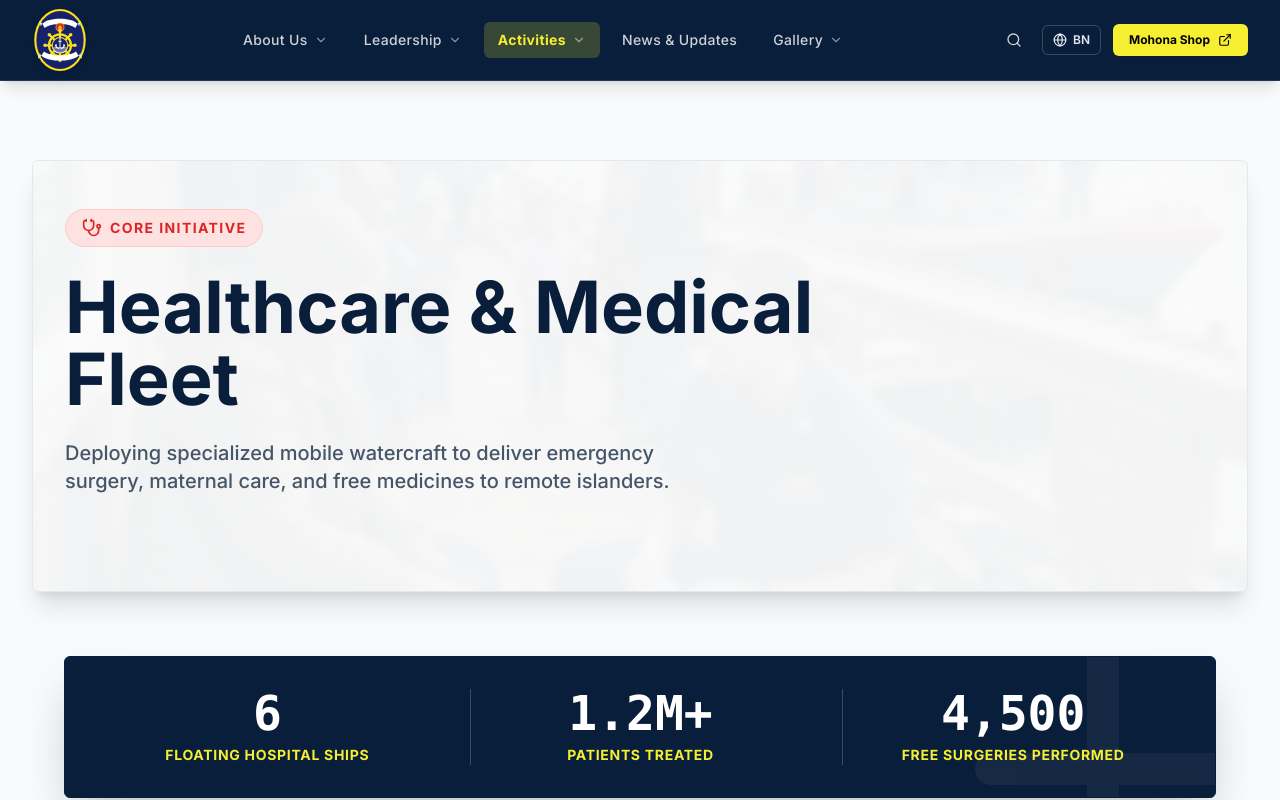
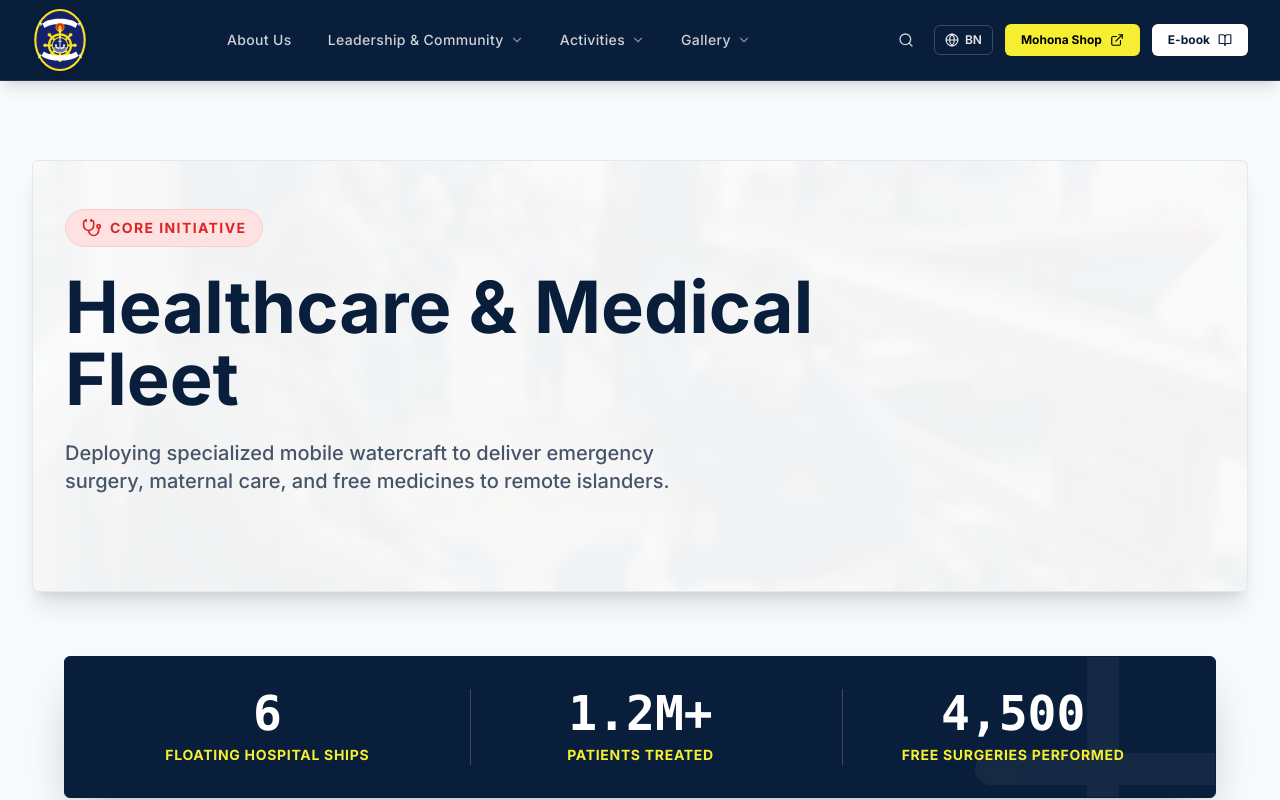
Before and after one commit to nasiruddin-an4/CGWWA, a Next.js app: page /activities/healthcare in a window 1280 px wide. Shown: the top 800 px of the page. Built offline with nearby package versions, Linux system fonts and the light colour scheme.

Commit message:
refactor: update Footer and HeaderNavbar components to include social media icons, E-book navigation, and a full navigation menu list.

```diff
--- a/app/page.jsx
+++ b/app/page.jsx
@@ -2,13 +2,10 @@
 
 import React from 'react';
 import { HeroSection } from '@/components/home/HeroSection';
-import { StatisticsSection } from '@/components/home/StatisticsSection';
 import { AboutSection } from '@/components/home/AboutSection';
 import { ProgramsSection } from '@/components/home/ProgramsSection';
-import { NewsSection } from '@/components/home/NewsSection';
 import { EventsSection } from '@/components/home/EventsSection';
 import { GallerySection } from '@/components/home/GallerySection';
-import { EmergencySupportSection } from '@/components/home/EmergencySupportSection';
 
 export default function HomePage() {
   return (
@@ -17,16 +14,13 @@ export default function HomePage() {
 
       <div className="container mx-auto px-4 sm:px-8 py-16 sm:py-24 space-y-20 sm:space-y-32">
         <AboutSection />
-        <StatisticsSection />
       </div>
 
       <ProgramsSection />
 
       <div className="container mx-auto px-4 sm:px-8 py-16 sm:py-24 space-y-20 sm:space-y-32">
-        <NewsSection />
         <EventsSection />
         <GallerySection />
-        <EmergencySupportSection />
       </div>
     </div>
   );
--- a/components/Footer.jsx
+++ b/components/Footer.jsx
@@ -1,7 +1,7 @@
 'use client';
 
 import Link from 'next/link';
-import { Mail, Phone, MapPin, ExternalLink, ShieldCheck } from 'lucide-react';
+import { Mail, Phone, MapPin, ExternalLink, ShieldCheck, Facebook, Twitter, Youtube, MessageCircle } from 'lucide-react';
 import { organizationInfo } from '@/data/organization';
 import { useLanguage } from '@/context/LanguageContext';
 import { CoastGuardLogo } from './CoastGuardLogo';
@@ -11,8 +11,8 @@ export const Footer = () => {
 
   return (
     <footer className="bg-brandBlue text-slate-300 border-t border-white/10 relative overflow-hidden text-xs sm:text-sm">
-      <div className="max-w-7xl mx-auto px-4 sm:px-8 py-12 lg:py-16 relative z-10">
-        <div className="grid grid-cols-1 md:grid-cols-2 lg:grid-cols-4 gap-8 lg:gap-12 pb-12 border-b border-white/10">
+      <div className="max-w-7xl mx-auto px-4 sm:px-8 pt-12 relative z-10">
+        <div className="grid grid-cols-1 md:grid-cols-3 gap-8 lg:gap-12 pb-12 border-b border-white/10">
           <div className="space-y-4">
             <div className="flex items-center gap-3">
               <CoastGuardLogo className="w-12 h-14 shrink-0 drop-shadow-md" />
@@ -38,32 +38,6 @@ export const Footer = () => {
 
           <div>
             <h4 className="font-serif text-white text-xs uppercase tracking-widest mb-4 border-l-2 border-brandYellow pl-2.5">
-              {t('Institutional Navigation', 'প্রতিষ্ঠানের লিংকসমূহ')}
-            </h4>
-            <ul className="space-y-2.5 text-xs text-[#8E9299]">
-              <li><Link href="/about" className="hover:text-white transition-colors">{t('About CGFWA', 'সংস্থার সংক্ষিপ্ত পরিচিতি')}</Link></li>
-              <li><Link href="/about/history" className="hover:text-white transition-colors">{t('History & Founding Charter', 'ইতিহাস ও সনদ')}</Link></li>
-              <li><Link href="/leadership" className="hover:text-white transition-colors">{t('Board of Governors', 'পরিচালনা পর্ষদ')}</Link></li>
-              <li><Link href="/activities" className="hover:text-white transition-colors">{t('Welfare & Community Services', 'সমাজকল্যাণ সেবাসমূহ')}</Link></li>
-              <li><Link href="/programs" className="hover:text-white transition-colors">{t('Flagship Projects (18 Active)', 'চলমান ১৮টি প্রকল্প')}</Link></li>
-            </ul>
-          </div>
-
-          <div>
-            <h4 className="font-serif text-white text-xs uppercase tracking-widest mb-4 border-l-2 border-brandYellow pl-2.5">
-              {t('Publications & Citizen Charter', 'প্রকাশনা ও নাগরিক চার্টার')}
-            </h4>
-            <ul className="space-y-2.5 text-xs text-[#8E9299]">
-              <li><Link href="/downloads" className="hover:text-white transition-colors">{t('Annual Audited Reports', 'বার্ষিক নিরীক্ষিত প্রতিবেদন')}</Link></li>
-              <li><Link href="/downloads" className="hover:text-white transition-colors">{t('Scholarship Application Forms', 'শিক্ষা বৃত্তির ফরম')}</Link></li>
-              <li><Link href="/news" className="hover:text-white transition-colors">{t('Press Releases & Notices', 'প্রেস বিজ্ঞপ্তি ও নোটিশ')}</Link></li>
-              <li><Link href="/events" className="hover:text-white transition-colors">{t('National Events Calendar', 'জাতীয় ইভেন্ট সময়সূচি')}</Link></li>
-              <li><Link href="/gallery" className="hover:text-white transition-colors">{t('Media & Photo Archives', 'মিডিয়া ও ছবি গ্যালারি')}</Link></li>
-            </ul>
-          </div>
-
-          <div>
-            <h4 className="font-serif text-white text-xs uppercase tracking-widest mb-4 border-l-2 border-brandYellow pl-2.5">
               {t('Headquarters Contact', 'হেডকোয়ার্টার্স যোগাযোগ')}
             </h4>
             <ul className="space-y-3 text-xs text-[#8E9299]">
@@ -82,17 +56,35 @@ export const Footer = () => {
                 <Mail className="w-4 h-4 text-brandYellow brightness-150 shrink-0" />
                 <span>{organizationInfo.headquarters.email}</span>
               </li>
-              <li className="pt-2">
-                <div className="p-3 rounded-md bg-brandYellow/20 border border-brandYellow/40 flex items-center justify-between">
-                  <span className="text-white font-medium text-xs">{t('24/7 Helpline', '২৪/৭ হেল্পলাইন')}</span>
-                  <a href="tel:16122" className="font-bold text-brandYellow brightness-150 text-sm hover:underline">16122</a>
-                </div>
-              </li>
             </ul>
+          </div>
+
+          <div>
+            <h4 className="font-serif text-white text-xs uppercase tracking-widest mb-4 border-l-2 border-brandYellow pl-2.5">
+              {t('Connect With Us', 'আমাদের সাথে যুক্ত হোন')}
+            </h4>
+            <div className="flex items-center gap-3 mb-6">
+              <a href="#" className="p-2.5 rounded-full bg-white/5 border border-white/10 hover:bg-brandYellow hover:text-brandBlue text-slate-300 transition-all shadow-sm" aria-label="Facebook">
+                <Facebook className="w-4 h-4" />
+              </a>
+              <a href="#" className="p-2.5 rounded-full bg-white/5 border border-white/10 hover:bg-brandYellow hover:text-brandBlue text-slate-300 transition-all shadow-sm" aria-label="WhatsApp">
+                <MessageCircle className="w-4 h-4" />
+              </a>
+              <a href="#" className="p-2.5 rounded-full bg-white/5 border border-white/10 hover:bg-brandYellow hover:text-brandBlue text-slate-300 transition-all shadow-sm" aria-label="Twitter">
+                <Twitter className="w-4 h-4" />
+              </a>
+              <a href="#" className="p-2.5 rounded-full bg-white/5 border border-white/10 hover:bg-brandYellow hover:text-brandBlue text-slate-300 transition-all shadow-sm" aria-label="YouTube">
+                <Youtube className="w-4 h-4" />
+              </a>
+            </div>
+            <div className="p-3 rounded-md bg-brandYellow/20 border border-brandYellow/40 flex items-center justify-between">
+              <span className="text-white font-medium text-xs">{t('24/7 Helpline', '২৪/৭ হেল্পলাইন')}</span>
+              <a href="tel:16122" className="font-bold text-brandYellow brightness-150 text-sm hover:underline">16122</a>
+            </div>
           </div>
         </div>
 
-        <div className="pt-8 flex flex-col sm:flex-row items-center justify-between gap-4 text-xs text-[#8E9299]">
+        <div className="py-5 flex flex-col sm:flex-row items-center justify-between gap-4 text-xs text-[#8E9299]">
           <p>© {new Date().getFullYear()} Bangladesh Coastal & Community Welfare Association. {t('All Rights Reserved.', 'সর্বস্বত্ব সংরক্ষিত।')}</p>
           <div className="flex items-center gap-4 text-[#8E9299]">
             <Link href="/contact" className="hover:text-white">{t('Terms of Service', 'ব্যবহারের শর্তাবলী')}</Link>
--- a/components/HeaderNavbar.jsx
+++ b/components/HeaderNavbar.jsx
@@ -4,7 +4,7 @@ import { useState, useEffect } from 'react';
 import Link from 'next/link';
 import { usePathname } from 'next/navigation';
 import {
-  Search, Globe, Menu, X, ChevronDown, ExternalLink
+  Search, Globe, Menu, X, ChevronDown, ExternalLink, BookOpen
 } from 'lucide-react';
 import { useLanguage } from '@/context/LanguageContext';
 import { organizationInfo } from '@/data/organization';
@@ -69,9 +69,7 @@ export const HeaderNavbar = ({ onOpenSearch }) => {
           </Link>
 
           <nav className="hidden lg:flex items-center space-x-2 font-medium text-sm tracking-wide">
-            {navigationMenu
-              .filter((item) => ['about', 'leadership', 'activities', 'news', 'gallery'].includes(item.id))
-              .map((item) => {
+            {navigationMenu.map((item) => {
                 const active = isParentActive(item);
                 const hasChildren = item.children && item.children.length > 0;
 
@@ -144,6 +142,10 @@ export const HeaderNavbar = ({ onOpenSearch }) => {
               <span>{t('Mohona Shop', 'মোহনা শপ')}</span>
               <ExternalLink className="w-3.5 h-3.5" />
             </a>
+            <Link href="/ebook" className="inline-flex items-center gap-2 px-4 py-2 rounded-md bg-white text-brandBlue text-xs font-bold transition-all shadow-sm hover:shadow-md hover:bg-slate-100">
+              <span>{t('E-book', 'ই-বুক')}</span>
+              <BookOpen className="w-3.5 h-3.5" />
+            </Link>
           </div>
 
           <div className="flex items-center gap-2 lg:hidden">
@@ -151,6 +153,10 @@ export const HeaderNavbar = ({ onOpenSearch }) => {
               <span>{t('Mohona Shop', 'মোহনা শপ')}</span>
               <ExternalLink className="w-3 h-3" />
             </a>
+            <Link href="/ebook" className="inline-flex items-center gap-1.5 px-3 py-1.5 rounded-md bg-white text-brandBlue text-xs font-bold shadow-sm">
+              <span>{t('E-book', 'ই-বুক')}</span>
+              <BookOpen className="w-3 h-3" />
+            </Link>
             <button onClick={() => setMobileMenuOpen(!mobileMenuOpen)} className="p-2 rounded-md bg-white/10 text-white hover:bg-white/20 focus:outline-none" aria-label="Toggle Mobile Menu">
               {mobileMenuOpen ? <X className="w-5 h-5" /> : <Menu className="w-5 h-5" />}
             </button>
@@ -172,9 +178,7 @@ export const HeaderNavbar = ({ onOpenSearch }) => {
               </button>
             </div>
 
-            {navigationMenu
-              .filter((item) => ['about', 'leadership', 'activities', 'news', 'gallery'].includes(item.id))
-              .map((item) => {
+            {navigationMenu.map((item) => {
                 const hasChildren = item.children && item.children.length > 0;
                 const isExpanded = expandedMobileAccordions[item.id];
                 const active = isParentActive(item);
@@ -223,11 +227,15 @@ export const HeaderNavbar = ({ onOpenSearch }) => {
                 );
               })}
 
-            <div className="pt-2">
+            <div className="pt-2 flex flex-col gap-2">
               <a href="https://mohona-xi.vercel.app/" target="_blank" rel="noopener noreferrer" className="w-full py-2.5 px-4 rounded-md bg-brandYellow text-black font-bold text-xs flex items-center justify-center gap-2 shadow-sm">
                 <span>{t('Visit Mohona Portal', 'মোহনা পোর্টালে যান')}</span>
                 <ExternalLink className="w-4 h-4" />
               </a>
+              <Link href="/ebook" className="w-full py-2.5 px-4 rounded-md bg-white text-brandBlue font-bold text-xs flex items-center justify-center gap-2 shadow-sm" onClick={() => setMobileMenuOpen(false)}>
+                <span>{t('Read E-book', 'ই-বুক পড়ুন')}</span>
+                <BookOpen className="w-4 h-4" />
+              </Link>
             </div>
           </div>
         </div>
--- a/data/navigation.js
+++ b/data/navigation.js
@@ -1,69 +1,42 @@
 
-export const navigationMenu= [
-  {
-    id: 'home',
-    title: 'Home',
-    titleBn: 'মূল পাতা',
-    path: '/',
-    icon: 'Home',
-  },
+export const navigationMenu = [
   {
     id: 'about',
     title: 'About Us',
     titleBn: 'আমাদের সম্পর্কে',
     path: '/about',
     icon: 'Info',
-    children: [
-      {
-        id: 'about-overview',
-        title: 'Overview & Mandate',
-        titleBn: 'সংক্ষিপ্ত পরিচিতি ও ভূমিকা',
-        path: '/about',
-      },
-      {
-        id: 'about-history',
-        title: 'History & Milestones',
-        titleBn: 'ইতিহাস ও মাইলফলক',
-        path: '/about/history',
-      },
-      {
-        id: 'about-mission-vision',
-        title: 'Mission, Vision & Objectives',
-        titleBn: 'মিশন, ভিশন ও প্রধান লক্ষ্যসমূহ',
-        path: '/about/mission-vision',
-      },
-    ],
   },
   {
     id: 'leadership',
-    title: 'Leadership',
-    titleBn: 'নেতৃত্ব',
+    title: 'Leadership & Community',
+    titleBn: 'নেতৃত্ব ও কমিউনিটি',
     path: '/leadership',
     icon: 'Award',
     children: [
       {
-        id: 'chairman-message',
-        title: "Chairman's Message",
-        titleBn: 'চেয়ারম্যানের বাণী',
-        path: '/leadership/chairman-message',
+        id: 'president-committee',
+        title: 'President Committee',
+        titleBn: 'প্রেসিডেন্ট কমিটি',
+        path: '/leadership/president-committee',
       },
       {
-        id: 'director-message',
-        title: "Director's Message",
-        titleBn: 'মহাপরিচালকের বাণী',
-        path: '/leadership/director-message',
+        id: 'central-committee',
+        title: 'Central Committee',
+        titleBn: 'কেন্দ্রীয় কমিটি',
+        path: '/leadership/central-committee',
       },
       {
-        id: 'leadership-team',
-        title: 'Leadership Team',
-        titleBn: 'নেতৃত্ব পরিষদ',
-        path: '/leadership/team',
+        id: 'chairman-committee',
+        title: 'Chairman Committee',
+        titleBn: 'চেয়ারম্যান কমিটি',
+        path: '/leadership/chairman-committee',
       },
       {
-        id: 'former-leaders',
-        title: 'Former Leaders',
-        titleBn: 'সাবেক নেতৃত্ববৃন্দ',
-        path: '/leadership/former-leaders',
+        id: 'cgfwa-zones',
+        title: 'CGFWA Zones',
+        titleBn: 'সিজিএফডব্লিউএ জোনসমূহ',
+        path: '/leadership/cgfwa-zones',
       },
     ],
   },
@@ -75,93 +48,24 @@ export const navigationMenu= [
     icon: 'Briefcase',
     children: [
       {
-        id: 'activity-welfare',
-        title: 'Welfare Programs',
-        titleBn: 'কল্যাণমূলক সেবা',
-        path: '/activities/welfare-programs',
+        id: 'welfare-program',
+        title: 'Welfare Program',
+        titleBn: 'কল্যাণমূলক কর্মসূচি',
+        path: '/activities/welfare-program',
       },
       {
-        id: 'activity-community',
-        title: 'Community Development',
-        titleBn: 'কমিউনিটি উন্নয়ন',
-        path: '/activities/community-development',
+        id: 'training-program',
+        title: 'Training Program',
+        titleBn: 'প্রশিক্ষণ কর্মসূচি',
+        path: '/activities/training-program',
       },
       {
-        id: 'activity-education',
-        title: 'Education & Literacy',
-        titleBn: 'শিক্ষা ও সাক্ষরতা',
-        path: '/activities/education',
-      },
-      {
-        id: 'activity-healthcare',
-        title: 'Healthcare & Medical Fleet',
-        titleBn: 'স্বাস্থ্যসেবা ও মেডিকেল সেবা',
-        path: '/activities/healthcare',
-      },
-      {
-        id: 'activity-women',
-        title: 'Women Empowerment',
-        titleBn: 'নারী ক্ষমতায়ন',
-        path: '/activities/women-empowerment',
-      },
-      {
-        id: 'activity-social',
-        title: 'Social Responsibility',
-        titleBn: 'সামাজিক দায়িত্ববোধ',
-        path: '/activities/social-responsibility',
+        id: 'community-program',
+        title: 'Community Program',
+        titleBn: 'কমিউনিটি কর্মসূচি',
+        path: '/activities/community-program',
       },
     ],
-  },
-  {
-    id: 'programs',
-    title: 'Programs',
-    titleBn: 'প্রকল্পসমূহ',
-    path: '/programs',
-    icon: 'Layers',
-    badge: 'Active',
-    badgeColor: 'bg-emerald-100 text-emerald-800 border-emerald-300',
-    children: [
-      {
-        id: 'program-01',
-        title: 'Coastal Education & Scholarship (CESP)',
-        titleBn: 'উপকূলীয় শিক্ষা ও উপবৃত্তি প্রকল্প',
-        path: '/programs/coastal-education-scholarship',
-      },
-      {
-        id: 'program-02',
-        title: 'Emergency Fisherman Relief (EFRP)',
-        titleBn: 'জরুরি জেলে সহায়তা প্রকল্প',
-        path: '/programs/emergency-fisherman-relief',
-      },
-      {
-        id: 'program-03',
-        title: 'Women Artisans & Micro-Livelihood (WAML)',
-        titleBn: 'নারী হস্তশিল্প ও ক্ষুদ্র জীবিকা উন্নয়ন',
-        path: '/programs/women-artisans-livelihood',
-      },
-      {
-        id: 'program-04',
-        title: 'Sundarbans Coastal Clean Water & Sanitation',
-        titleBn: 'সুন্দরবন উপকূলীয় নিরাপদ পানি ও স্যানিটেশন',
-        path: '/programs/coastal-clean-water',
-      },
-    ],
-  },
-  {
-    id: 'news',
-    title: 'News & Updates',
-    titleBn: 'সংবাদ ও বিজ্ঞপ্তি',
-    path: '/news',
-    icon: 'Newspaper',
-    badge: 'Latest',
-    badgeColor: 'bg-rose-100 text-rose-800 border-rose-300',
-  },
-  {
-    id: 'events',
-    title: 'Events',
-    titleBn: 'ইভেন্ট',
-    path: '/events',
-    icon: 'Calendar',
   },
   {
     id: 'gallery',
@@ -176,46 +80,6 @@ export const navigationMenu= [
         titleBn: 'ছবি গ্যালারি',
         path: '/gallery/photos',
       },
-      {
-        id: 'gallery-videos',
-        title: 'Video Gallery',
-        titleBn: 'ভিডিও গ্যালারি',
-        path: '/gallery/videos',
-      },
     ],
   },
-  {
-    id: 'publications',
-    title: 'Publications & Downloads',
-    titleBn: 'প্রকাশনা ও ডাউনলোড',
-    path: '/downloads',
-    icon: 'FileText',
-    children: [
-      {
-        id: 'pub-reports',
-        title: 'Annual Reports',
-        titleBn: 'বার্ষিক প্রতিবেদন',
-        path: '/downloads?cat=Annual Reports',
-      },
-      {
-        id: 'pub-notices',
-        title: 'Notices & Circulars',
-        titleBn: 'নোটিশ ও সার্কুলার',
-        path: '/downloads?cat=Notices & Circulars',
-      },
-      {
-        id: 'pub-downloads',
-        title: 'Forms & Guidelines',
-        titleBn: 'ফরম ও নির্দেশিকা',
-        path: '/downloads',
-      },
-    ],
-  },
-  {
-    id: 'contact',
-    title: 'Contact Us',
-    titleBn: 'যোগাযোগ',
-    path: '/contact',
-    icon: 'PhoneCall',
-  },
 ];
```
